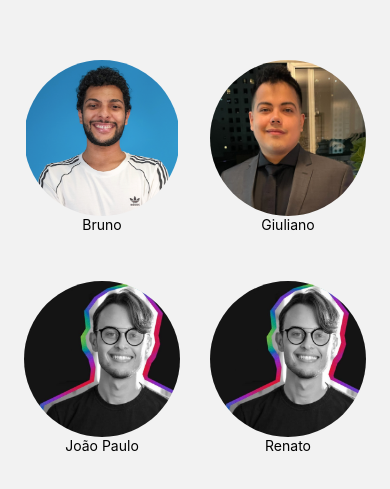
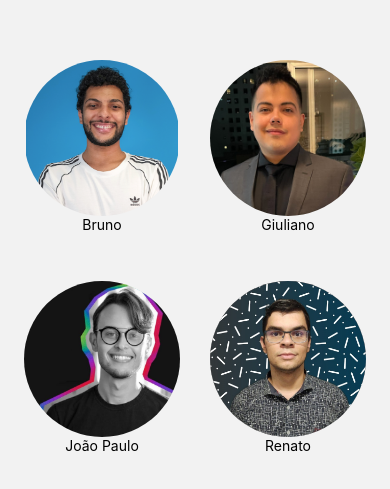
Before and after one commit to joaopaulolimat/mobileStudentsFiapPresentation, a React Native app: screen /Home in a window 390 px wide. Shown: the part 165-654 px from the top of the page. Built offline with nearby package versions, Linux system fonts and the light colour scheme.

Commit message:
feat: Adiciona minhas infos

```diff
--- a/src/assets/images/index.js
+++ b/src/assets/images/index.js
@@ -1,3 +1,4 @@
 export {default as JoaoAvatar} from './joao.jpg';
 export {default as BrunoAvatar} from './bruno.png';
 export {default as GiulianoAvatar} from './giuliano.jpeg';
+export {default as RenatoAvatar} from './renato.jpg';
--- a/src/screens/Home/index.tsx
+++ b/src/screens/Home/index.tsx
@@ -1,7 +1,7 @@
 import React from 'react';
 import {View, SafeAreaView, StyleSheet} from 'react-native';
 import {Avatar} from '../../components';
-import {JoaoAvatar, BrunoAvatar, GiulianoAvatar} from '../../assets/images';
+import {JoaoAvatar, BrunoAvatar, GiulianoAvatar, RenatoAvatar} from '../../assets/images';
 
 export default function Home() {
   return (
@@ -28,7 +28,15 @@ export default function Home() {
       </View>
       <View style={styles.line}>
         <Avatar name="João Paulo" image={JoaoAvatar} />
-        <Avatar name="Renato" image={JoaoAvatar} />
+        <Avatar
+        name="Renato"
+        image={RenatoAvatar}
+        details={{
+          name: 'Renato Santos Nascimento',
+          description: `Trabalho com as tecnologias Java/Apex/Swift. Graduado em Sistemas de Informação e atualmente estou me formando em desenvolvimento mobile na FIAP. Trabalho com análise/desenvolvimento de software desde 2019, com maior experiência em Java e agora expandindo os conhecimentos para Mobile.
+        `,
+        }}
+        />
       </View>
     </SafeAreaView>
   );
```
Also changed, not shown: src/assets/images/renato.jpg (added).
